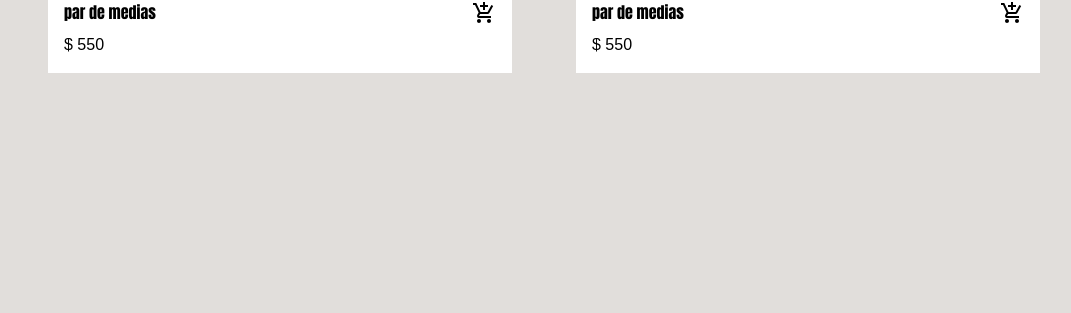
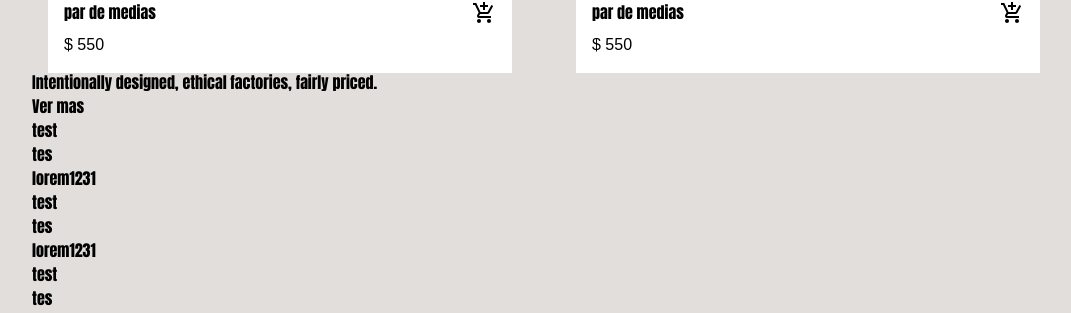
Before and after one commit to NicolasComba2001/whynot, a React (Vite) app: page / in a window 1280 px wide. Shown: the part 4597-4910 px from the top of the page, without its empty margins (96-1167 px from the left). Before the commit the page ends 4670 px from the top, so only its background shows below. Built offline with nearby package versions, Linux system fonts and the light colour scheme.

Commit message:
empezando seccion de informacion

```diff
--- a/src/App.tsx
+++ b/src/App.tsx
@@ -1,7 +1,7 @@
 import { FrontPage } from './assets/components/front-page/FrontPage'
 import SectionList from './assets/components/section-list/SectionList'
+import SectionOfInfo from './assets/components/section-of-info/SectionOfInfo'
 import SectionProductList from './assets/components/section-product-list/SectionProductList'
-
 function App() {
 
   return (
@@ -9,6 +9,7 @@ function App() {
       <FrontPage />
       <SectionList />
       <SectionProductList />
+      <SectionOfInfo />
     </section>
   )
 }
--- /dev/null
+++ b/src/assets/components/section-of-info/SectionOfInfo.tsx
@@ -0,0 +1,17 @@
+import InfoBox from "./sub-component/InfoBox";
+
+export default function SectionOfInfo(){
+    return(
+        <section>
+            <article>
+                <h2>Intentionally designed, ethical factories, fairly priced.</h2>
+                <button>Ver mas</button>
+            </article>
+            <section>
+                <InfoBox Icon={""} title="test" subtitle="tes" textInfo="lorem1231"/>
+                <InfoBox Icon={""} title="test" subtitle="tes" textInfo="lorem1231"/>
+                <InfoBox Icon={""} title="test" subtitle="tes" textInfo="lorem1231"/>
+            </section>
+        </section>
+    )
+}
--- /dev/null
+++ b/src/assets/components/section-of-info/sub-component/InfoBox.tsx
@@ -0,0 +1,18 @@
+interface PropType {
+    Icon: any,
+    textInfo: string,
+    title: string,
+    subtitle: string
+}
+export default function InfoBox({Icon, textInfo, title, subtitle}: PropType){
+    return(
+        <article>
+            <section>
+                {Icon}
+                <p>{title}</p>
+                <p>{subtitle}</p>
+            </section>
+            <p>{textInfo}</p>
+        </article>
+    )
+}
```
